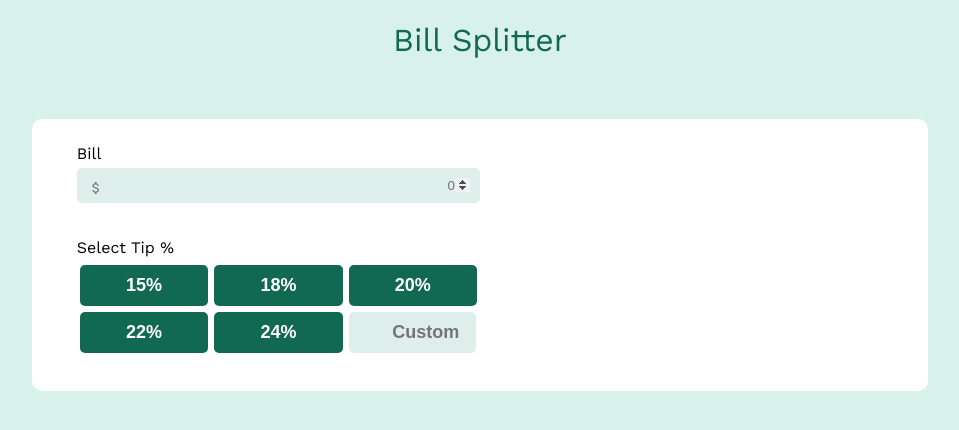
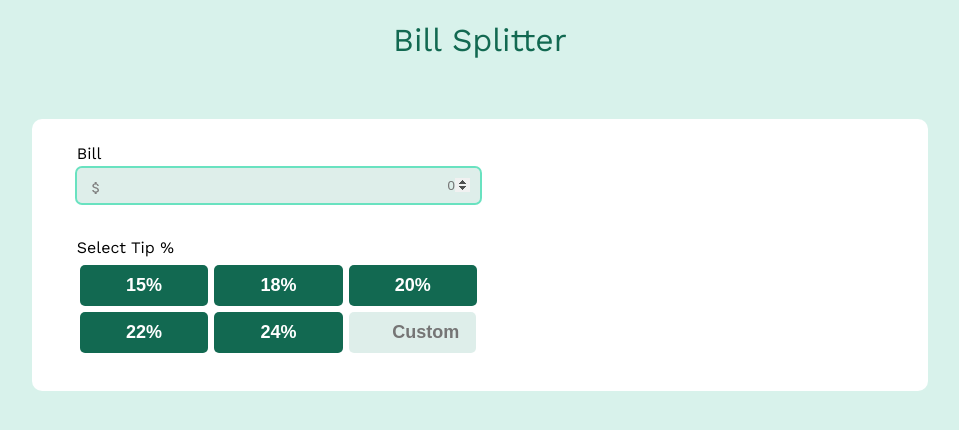
Before and after one commit to janiceh94/BillSplitter, a React (Create React App) app: page / in a window 1280 px wide. In both pictures the pointer is over the input 438 px from the left and 185 px from the top of the page. Shown: the top 430 px of the page, without its empty margins (160-1119 px from the left). Built offline with nearby package versions, Linux system fonts and the light colour scheme.

Commit message:
added hover outline for input sections

```diff
--- a/src/components/bill/Bill.module.css
+++ b/src/components/bill/Bill.module.css
@@ -25,3 +25,7 @@
 input{
     text-align: right;
 }
+input:hover{
+    cursor: pointer;
+    box-shadow: 0px 0px 0px 2px rgba(75, 221, 180, 0.832);
+}
--- a/src/components/tip/Tip.module.css
+++ b/src/components/tip/Tip.module.css
@@ -39,4 +39,5 @@ button:hover{
 }
 .tipInput:hover{
     cursor: pointer;
+    box-shadow: 0px 0px 0px 2px rgba(75, 221, 180, 0.832);
 }
```
